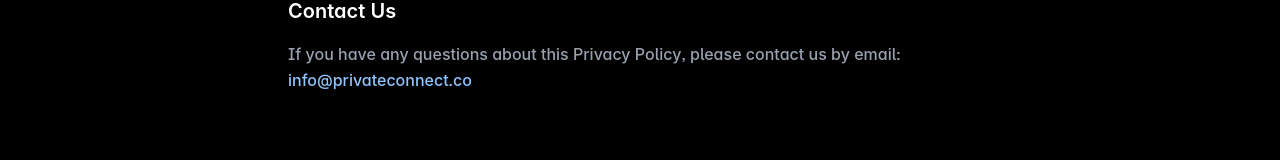
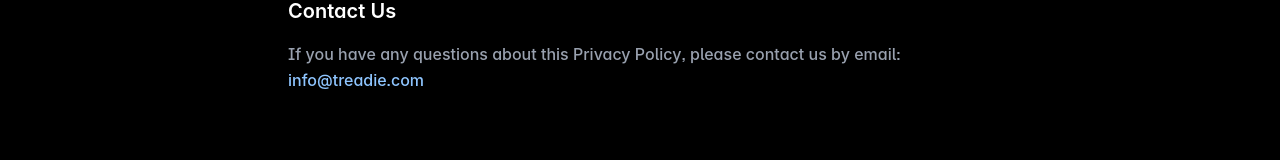
Before and after one commit to treadiehq/private-connect, a Nuxt app in the folder apps/web/: page /privacy in a window 1280 px wide. Shown: the part 6697-6857 px from the top of the page. Built offline with nearby package versions, Linux system fonts and the light colour scheme; no server answers.

Commit message:
Update terms and privacy pages

```diff
--- a/apps/web/pages/privacy.vue
+++ b/apps/web/pages/privacy.vue
@@ -237,7 +237,7 @@
         <section class="mb-8">
           <h2 class="text-xl font-semibold text-white mb-4">Contact Us</h2>
           <p class="text-gray-400 leading-relaxed">
-            If you have any questions about this Privacy Policy, please contact us by email: <a href="mailto:info@privateconnect.co" class="text-blue-300 hover:text-blue-200">info@privateconnect.co</a>
+            If you have any questions about this Privacy Policy, please contact us by email: <a href="mailto:info@treadie.com" class="text-blue-300 hover:text-blue-200">info@treadie.com</a>
           </p>
         </section>
       </div>
--- a/apps/web/pages/terms.vue
+++ b/apps/web/pages/terms.vue
@@ -24,7 +24,7 @@
         <section class="mb-8">
           <h2 class="text-xl font-semibold text-white mb-4">Accepting these Terms</h2>
           <p class="text-gray-400 leading-relaxed">
-            If you access or use the Service, it means you agree to be bound by all of the terms below. So, before you use the Service, please read all of the terms. If you don't agree to all of the terms below, please do not use the Service. Also, if a term does not make sense to you, please let us know by sending a mail to <a href="mailto:info@privateconnect.co" class="text-blue-300 hover:text-blue-200">info@privateconnect.co</a>.
+            If you access or use the Service, it means you agree to be bound by all of the terms below. So, before you use the Service, please read all of the terms. If you don't agree to all of the terms below, please do not use the Service. Also, if a term does not make sense to you, please let us know by sending a mail to <a href="mailto:info@treadie.com" class="text-blue-300 hover:text-blue-200">info@treadie.com</a>.
           </p>
         </section>
 
@@ -173,7 +173,7 @@
         <section class="mb-8">
           <h2 class="text-xl font-semibold text-white mb-4">Questions & Contact Information</h2>
           <p class="text-gray-400 leading-relaxed">
-            Questions or comments about the Service may be directed to us at the email address: <a href="mailto:info@privateconnect.co" class="text-blue-300 hover:text-blue-200">info@privateconnect.co</a>
+            Questions or comments about the Service may be directed to us at the email address: <a href="mailto:info@treadie.com" class="text-blue-300 hover:text-blue-200">info@treadie.com</a>
           </p>
         </section>
       </div>
```
